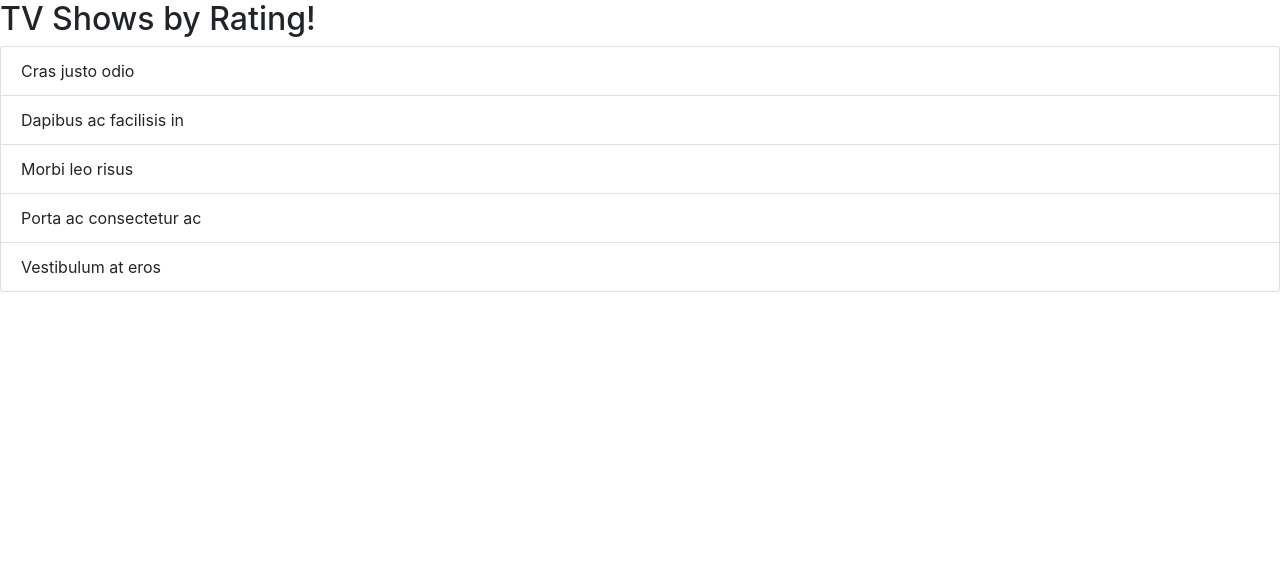
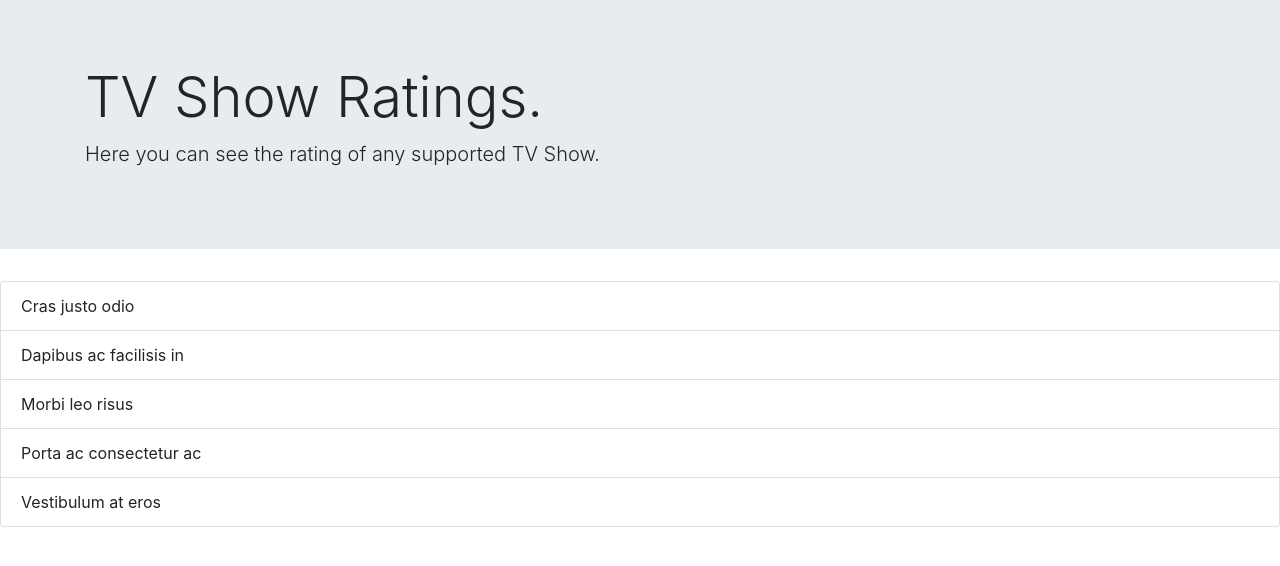
Before and after one commit to JazzmyneN/movie-database, a plain HTML site: page tvrating.html in a window 1280 px wide. Drawn offline with nearby package versions, Linux system fonts and the light colour scheme.

Commit message:
added jumbotrons

```diff
--- a/tvrating.html
+++ b/tvrating.html
@@ -7,7 +7,12 @@
     <title>TV Ratings</title>
 </head>
 <body>
-    <h2>TV Shows by Rating!</h2>
+    <div class="jumbotron jumbotron-fluid">
+        <div class="container">
+          <h1 class="display-4">TV Show Ratings.</h1>
+          <p class="lead">Here you can see the rating of any supported TV Show.</p>
+        </div>
+      </div>
     <ul class="list-group">
         <li class="list-group-item">Cras justo odio</li>
         <li class="list-group-item">Dapibus ac facilisis in</li>
```
Also changed, not shown: movierating.html (+6 -1 lines).
